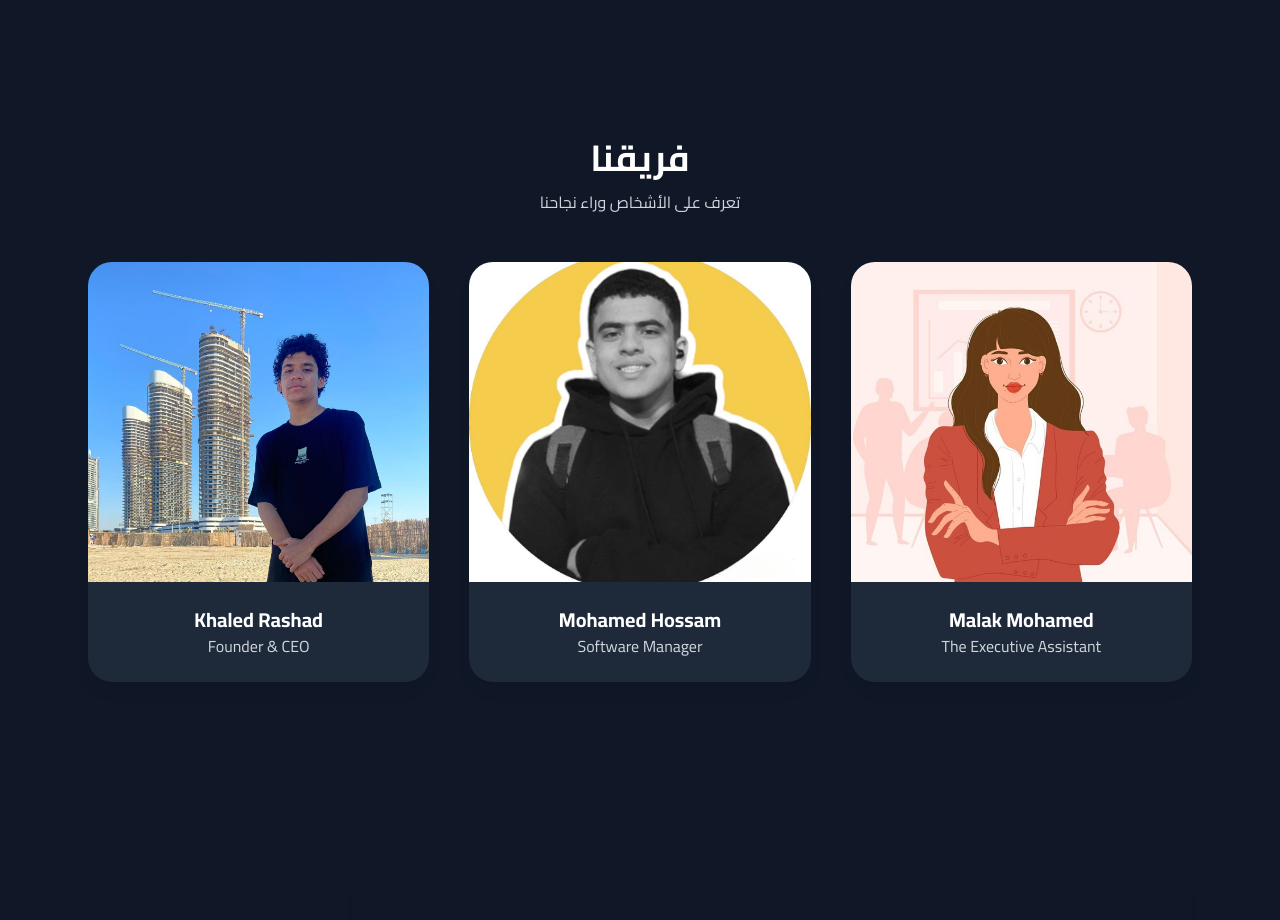
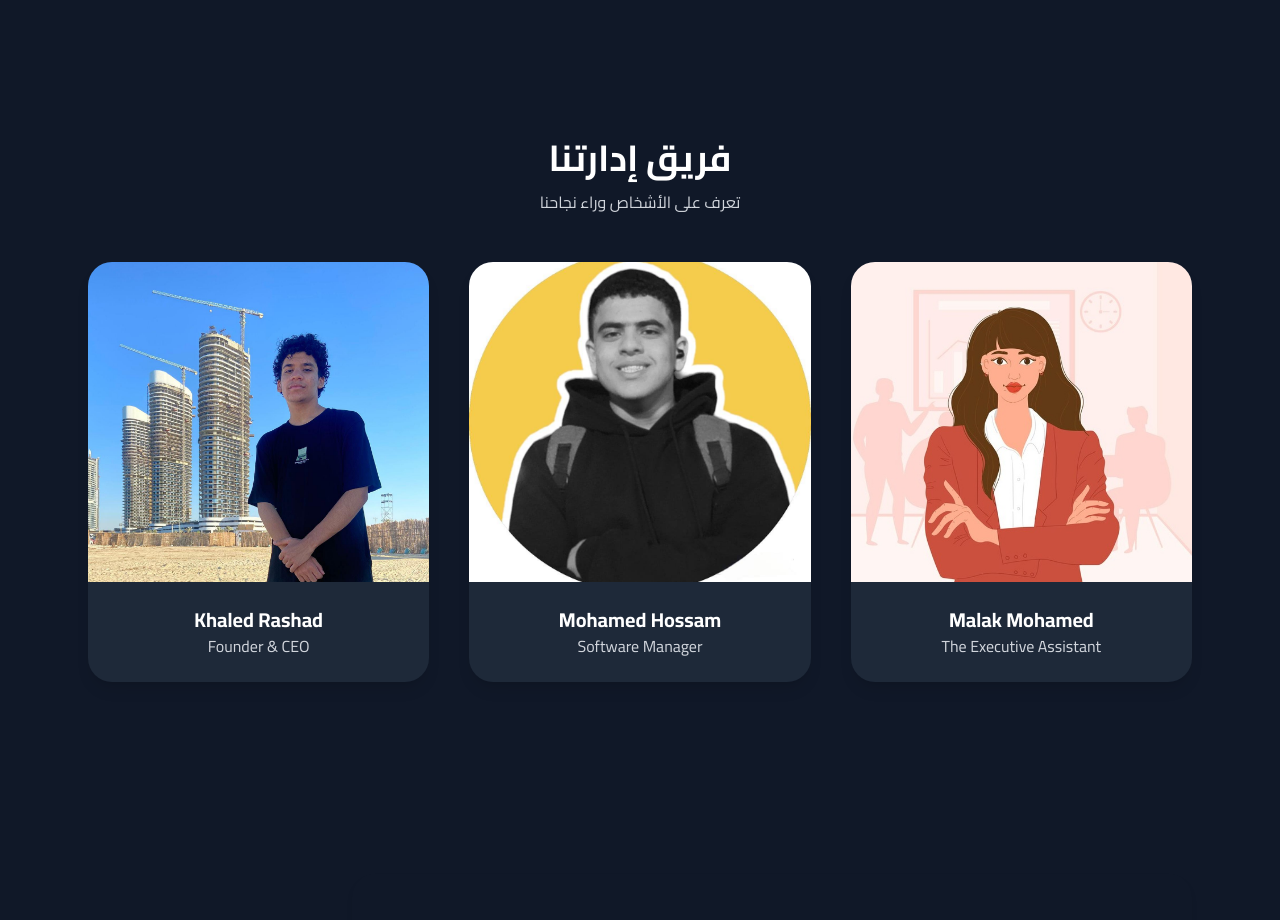
Before and after one commit to mohamed-engineer/srvs-app, a Next.js app: page / in a window 1280 px wide. Shown: the part 2140-3060 px from the top of the page. Built offline with nearby package versions, Linux system fonts and the light colour scheme.

Commit message:
Update ourteem.tsx

```diff
--- a/src/app/components/ourteem.tsx
+++ b/src/app/components/ourteem.tsx
@@ -38,7 +38,7 @@ export default function OurTeam() {
         <Reveal>
 
         <h2 className="text-4xl font-extrabold mb-3 text-white">
-          فريقنا
+          فريق إدارتنا
         </h2>
         <p className="text-gray-300 mb-12">
           تعرف على الأشخاص وراء نجاحنا
```
